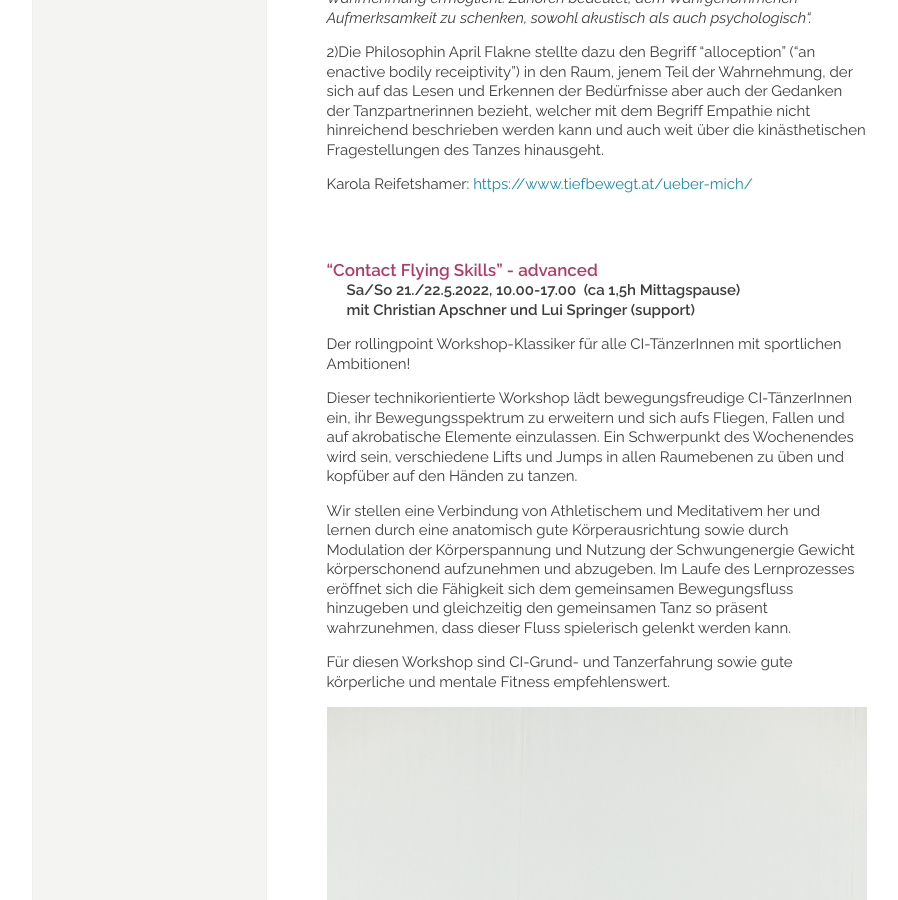
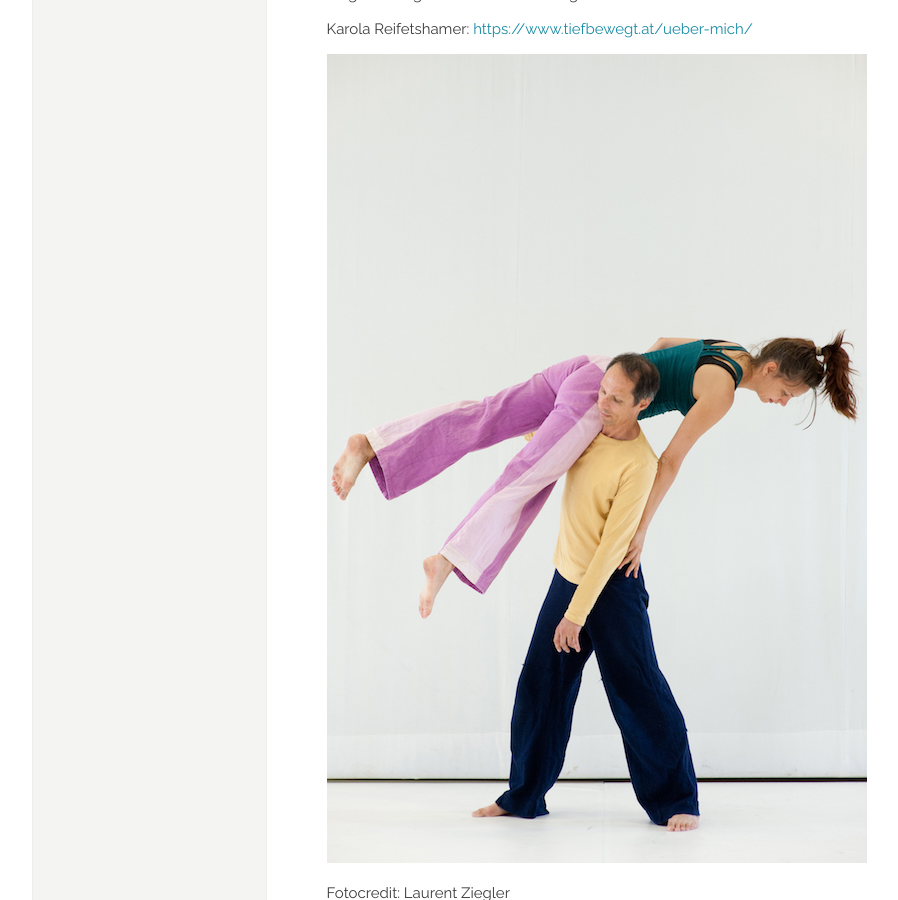
Before and after one commit to manulari/rollingpointat, a Jekyll site: the page built from _pages_de/workshops.md, in a window 1280 px wide and 900 px high, scrolled down 4678 px. Shown: the whole window, without its empty margins (152-1050 px from the left). Built offline with Jekyll 4.4.1, drawn with Linux system fonts in a browser that asks for light colours; comment, search, counter and statistics services are not loaded; some of the changed text lies outside the part shown.

Commit message:
Update page (de) “workshops”

```diff
--- a/_pages_de/workshops.md
+++ b/_pages_de/workshops.md
@@ -68,7 +68,7 @@ Dieser technikorientierte Workshop lädt bewegungsfreudige CI-TänzerInnen ein,
 
 Wir stellen eine Verbindung von Athletischem und Meditativem her und lernen durch eine anatomisch gute Körperausrichtung sowie durch Modulation der Körperspannung und Nutzung der Schwungenergie Gewicht körperschonend aufzunehmen und abzugeben. Im Laufe des Lernprozesses eröffnet sich die Fähigkeit sich dem gemeinsamen Bewegungsfluss hinzugeben und gleichzeitig den gemeinsamen Tanz so präsent wahrzunehmen, dass dieser Fluss spielerisch gelenkt werden kann.
 
-Für diesen Workshop sind CI-Grund- und Tanzerfahrung sowie gute körperliche und mentale Fitness empfehlenswert.
+Für diesen Workshop sind CI-Grund- und Tanzerfahrung sowie gute körperliche und mentale Fitness erforderlich.
 
 ## Organisatorisches:
 
@@ -101,16 +101,6 @@ Prana-Yoga Studio 1, Mariahilferstraße 82, 1070 Wien\
 \
 Du tanzt und bewegst dich gerne und möchtest Contact Improvisation im Rahmen eines Schnupper-Workshops kennenzulernen. Wie fühlt es sich an am Boden zu rollen, dich fallen und auffangen zu lassen oder im Körperkontakt gegenseitig Gewicht abzugeben und zu übernehmen? Wieviel Technik steckt dahinter, wie kommen wir in einen flow-Zustand und wie geht es uns emotional damit? Dieser Workshop bietet die Möglichkeit, dir ein erstes Bild zu machen um vielleicht weiter in die faszinierende Welt des Contact Improvisation-Tanzens einzutauchen.
 
-[**19./20.3.2022: Deep Listening**\
-**mit Christian Apschner und Karola Reifetshamer**](deeplistening)](#deeplistening)
-
-[**21./22.5.2022: "Contact Flying Skills"**\
-**mit Christian Apschner und** **Lui Springer (support)**](#flying)
-
-### Workshopbeschreibungen:
-
-<div class="named-anchor" id="deeplistening"></div>
-
 #### **"Deep Listening - Contact Improvisation and Beyond"** - open level
 
 **Sa/So 19./20.3.2022, 10.00-17.30**\
@@ -138,22 +128,7 @@ Anleitungen aus dem **Focusing**, einem in der Psychotherapie verwendeten Verfa
 
 Karola Reifetshamer: <https://www.tiefbewegt.at/ueber-mich/>
 
-&nbsp;
 
-<div class="named-anchor" id="flying"></div>
-
-#### **"Contact Flying Skills"** - advanced
-
-**Sa/So 21./22.5.2022, 10.00-17.00  (ca 1,5h Mittagspause)**\
-**mit Christian Apschner und Lui Springer (support)**
-
-Der rollingpoint Workshop-Klassiker für alle CI-TänzerInnen mit sportlichen Ambitionen!
-
-Dieser technikorientierte Workshop lädt bewegungsfreudige CI-TänzerInnen ein, ihr Bewegungsspektrum zu erweitern und sich aufs Fliegen, Fallen und auf akrobatische Elemente einzulassen. Ein Schwerpunkt des Wochenendes wird sein, verschiedene Lifts und Jumps in allen Raumebenen zu üben und kopfüber auf den Händen zu tanzen.
-
-Wir stellen eine Verbindung von Athletischem und Meditativem her und lernen durch eine anatomisch gute Körperausrichtung sowie durch Modulation der Körperspannung und Nutzung der Schwungenergie Gewicht körperschonend aufzunehmen und abzugeben. Im Laufe des Lernprozesses eröffnet sich die Fähigkeit sich dem gemeinsamen Bewegungsfluss hinzugeben und gleichzeitig den gemeinsamen Tanz so präsent wahrzunehmen, dass dieser Fluss spielerisch gelenkt werden kann.
-
-Für diesen Workshop sind CI-Grund- und Tanzerfahrung sowie gute körperliche und mentale Fitness empfehlenswert.
 
 ![](/assets/uploads/lsz_5750.jpg)
 
```
